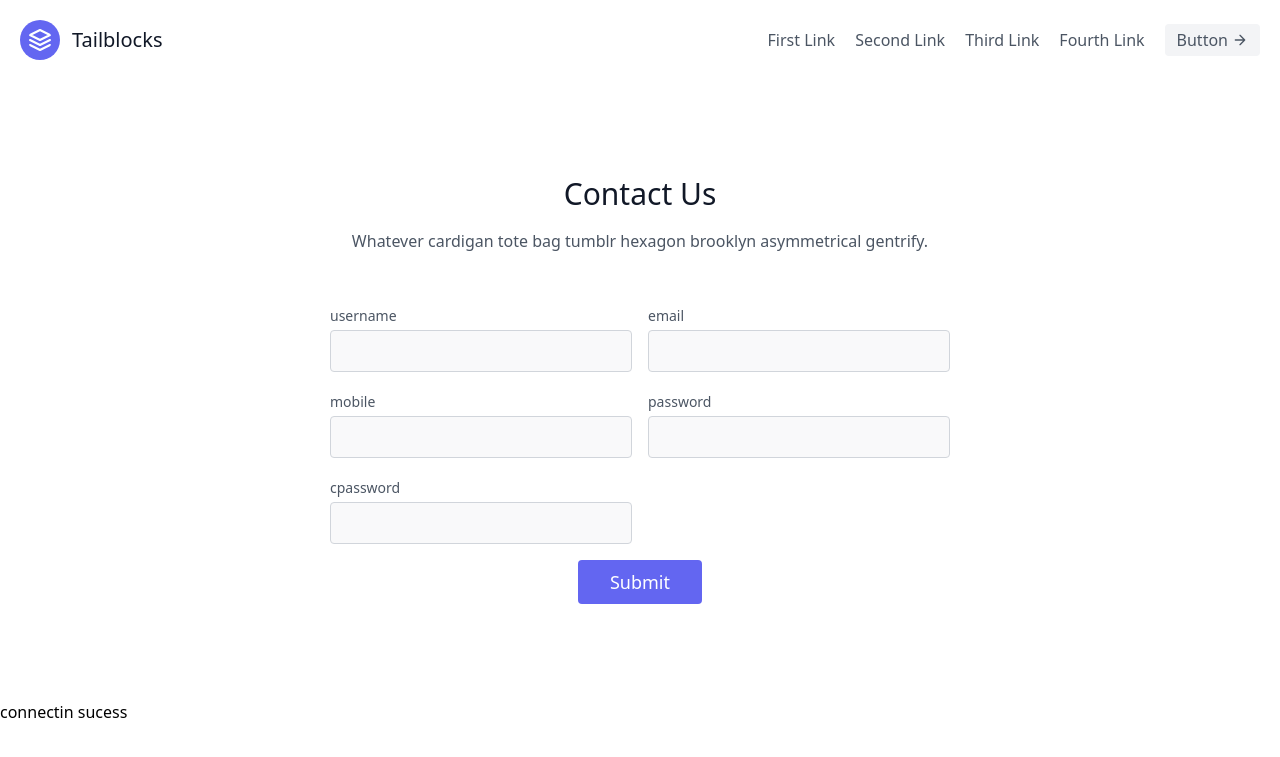
After one commit to harish343/backendinphp, a PHP site: page /registration/register.php in a window 1280 px wide. The commit adds this page. Shown: the top 757 px of the page. Run offline with PHP 8.4, Linux system fonts and the light colour scheme; some libraries are stand-ins or nearby versions.

Commit message:
delete in crud operation and registration form login system

```diff
--- /dev/null
+++ b/registration/dbconnection.php
@@ -0,0 +1,18 @@
+
+<?php
+$username = "root";
+$password ="";
+$server = "localhost" ;
+$db = "contact";
+
+$conn = mysqli_connect($server,$username,$password,$db);
+if($conn){
+    echo "connectin sucess";
+}
+else{
+    echo "connection not sucesss";
+    die("no connection".mysqli_connect_error());
+}
+
+
+?>
--- /dev/null
+++ b/registration/register.php
@@ -0,0 +1,143 @@
+
+<!DOCTYPE html>
+<html lang="en">
+<head>
+    <meta charset="UTF-8">
+    <meta http-equiv="X-UA-Compatible" content="IE=edge">
+    <meta name="viewport" content="width=device-width, initial-scale=1.0">
+    <script src="https://cdn.tailwindcss.com"></script>
+    <title>Document</title>
+</head>
+<body>
+<header class="text-gray-600 body-font">
+  <div class="container mx-auto flex flex-wrap p-5 flex-col md:flex-row items-center">
+    <a class="flex title-font font-medium items-center text-gray-900 mb-4 md:mb-0">
+      <svg xmlns="http://www.w3.org/2000/svg" fill="none" stroke="currentColor" stroke-linecap="round" stroke-linejoin="round" stroke-width="2" class="w-10 h-10 text-white p-2 bg-indigo-500 rounded-full" viewBox="0 0 24 24">
+        <path d="M12 2L2 7l10 5 10-5-10-5zM2 17l10 5 10-5M2 12l10 5 10-5"></path>
+      </svg>
+      <span class="ml-3 text-xl">Tailblocks</span>
+    </a>
+    <nav class="md:ml-auto flex flex-wrap items-center text-base justify-center">
+      <a class="mr-5 hover:text-gray-900">First Link</a>
+      <a class="mr-5 hover:text-gray-900">Second Link</a>
+      <a class="mr-5 hover:text-gray-900">Third Link</a>
+      <a class="mr-5 hover:text-gray-900">Fourth Link</a>
+    </nav>
+    <button class="inline-flex items-center bg-gray-100 border-0 py-1 px-3 focus:outline-none hover:bg-gray-200 rounded text-base mt-4 md:mt-0">Button
+      <svg fill="none" stroke="currentColor" stroke-linecap="round" stroke-linejoin="round" stroke-width="2" class="w-4 h-4 ml-1" viewBox="0 0 24 24">
+        <path d="M5 12h14M12 5l7 7-7 7"></path>
+      </svg>
+    </button>
+  </div>
+</header>
+
+
+<section class="text-gray-600 body-font relative">
+  <div class="container px-5 py-24 mx-auto">
+    <div class="flex flex-col text-center w-full mb-12">
+      <h1 class="sm:text-3xl text-2xl font-medium title-font mb-4 text-gray-900">Contact Us</h1>
+      <p class="lg:w-2/3 mx-auto leading-relaxed text-base">Whatever cardigan tote bag tumblr hexagon brooklyn asymmetrical gentrify.</p>
+    </div>
+    <div class="lg:w-1/2 md:w-2/3 mx-auto">
+    <form method="POST">
+      <div class="flex flex-wrap -m-2">
+
+
+         <!-- <div class="p-2 w-1/2">
+          <div class="relative">
+            <label for="name" class="leading-7 text-sm text-gray-600">id</label>
+            <input type="text" id="id" name="id" class="w-full bg-gray-100 bg-opacity-50 rounded border border-gray-300 focus:border-indigo-500 focus:bg-white focus:ring-2 focus:ring-indigo-200 text-base outline-none text-gray-700 py-1 px-3 leading-8 transition-colors duration-200 ease-in-out">
+          </div>
+        </div> -->
+        <div class="p-2 w-1/2">
+          <div class="relative">
+            <label for="email" class="leading-7 text-sm text-gray-600">username</label>
+            <input type="text" id="username" name="username" class="w-full bg-gray-100 bg-opacity-50 rounded border border-gray-300 focus:border-indigo-500 focus:bg-white focus:ring-2 focus:ring-indigo-200 text-base outline-none text-gray-700 py-1 px-3 leading-8 transition-colors duration-200 ease-in-out">
+          </div>
+        </div>
+        <div class="p-2 w-1/2">
+          <div class="relative">
+            <label for="email" class="leading-7 text-sm text-gray-600">email</label>
+            <input type="email" id="email" name="email" class="w-full bg-gray-100 bg-opacity-50 rounded border border-gray-300 focus:border-indigo-500 focus:bg-white focus:ring-2 focus:ring-indigo-200 text-base outline-none text-gray-700 py-1 px-3 leading-8 transition-colors duration-200 ease-in-out">
+          </div>
+        </div>
+        <div class="p-2 w-1/2">
+          <div class="relative">
+            <label for="email" class="leading-7 text-sm text-gray-600">mobile</label>
+            <input type="integer" id="mobile" name="mobile" class="w-full bg-gray-100 bg-opacity-50 rounded border border-gray-300 focus:border-indigo-500 focus:bg-white focus:ring-2 focus:ring-indigo-200 text-base outline-none text-gray-700 py-1 px-3 leading-8 transition-colors duration-200 ease-in-out">
+          </div>
+        </div>
+        <div class="p-2 w-1/2">
+          <div class="relative">
+            <label for="email" class="leading-7 text-sm text-gray-600">password</label>
+            <input type="text" id="password" required name="password" class="w-full bg-gray-100 bg-opacity-50 rounded border border-gray-300 focus:border-indigo-500 focus:bg-white focus:ring-2 focus:ring-indigo-200 text-base outline-none text-gray-700 py-1 px-3 leading-8 transition-colors duration-200 ease-in-out">
+          </div>
+        </div>
+        <div class="p-2 w-1/2">
+          <div class="relative">
+            <label for="email" class="leading-7 text-sm text-gray-600">cpassword</label>
+            <input type="text" id="cpassword" required name="cpassword" class="w-full bg-gray-100 bg-opacity-50 rounded border border-gray-300 focus:border-indigo-500 focus:bg-white focus:ring-2 focus:ring-indigo-200 text-base outline-none text-gray-700 py-1 px-3 leading-8 transition-colors duration-200 ease-in-out">
+          </div>
+        </div>
+
+        <div class="p-2 w-full">
+          <input type="submit" name="submit" class="flex mx-auto text-white bg-indigo-500 border-0 py-2 px-8 focus:outline-none hover:bg-indigo-600 rounded text-lg"></input>
+        </div>
+       </form>
+
+      </div>
+    </div>
+  </div>
+</section>
+</body>
+</html>
+<?php
+
+include 'dbconnection.php';
+if(isset($_POST['submit'])){
+    $username = mysqli_real_escape_string($conn,$_POST['username']);
+    $email = mysqli_real_escape_string($conn,$_POST['email']);
+    $mobile = mysqli_real_escape_string($conn,$_POST['mobile']);
+    $password = mysqli_real_escape_string($conn,$_POST['password']);
+    $cpassword = mysqli_real_escape_string($conn,$_POST['cpassword']);
+    $pass = password_hash($password,PASSWORD_BCRYPT);
+    $cpass= password_hash($password,PASSWORD_BCRYPT);
+    $emailquery = "select * from registration where email='$email'";
+    $query = mysqli_query($conn,$emailquery);
+    $emailcount = mysqli_num_rows($query);
+    if($emailcount >0){
+        echo "email already exists";
+    }
+    else{
+            if($password=== $cpassword){
+                $insertquery = "insert into registration(username,email,mobile,password,cpassword) value('$username','$email','$mobile','$pass','$cpass')";
+                $iquery = mysqli_query($conn,$insertquery);
+                if($iquery){
+                    ?>
+                    <script>
+                      alert('data insetted properly')
+
+                      </script>
+
+                    <?php
+                    }
+                    else{
+                      ?>
+                      <script>
+                      alert('data not inserted properly')
+
+                      </script>
+                   <?php
+                    }
+            }
+
+    else{
+        echo "password are not matching";
+    }
+}
+
+
+}
+
+
+?>
--- a/youtubecrud/display.php
+++ b/youtubecrud/display.php
@@ -19,7 +19,8 @@ while($res = mysqli_fetch_array($query)){
     <td><?php echo $res['email']; ?></td>
     <td><?php echo $res['refer']; ?></td>
     <td><?php echo $res['jobpost']; ?></td>
-    <td><a href="update.php?id=<?php echo $res['id'];?>">Delete</a></td>
+    <td><a href="update.php?id=<?php echo $res['id'];?>">Update</a></td>
+    <td><a href="delete.php?id=<?php echo $res['id'];?>">Delete</a></td>
   </tr>
 
 </table>
```
Also changed, not shown: youtubecrud/delete.php (added, +24 -0 lines).
